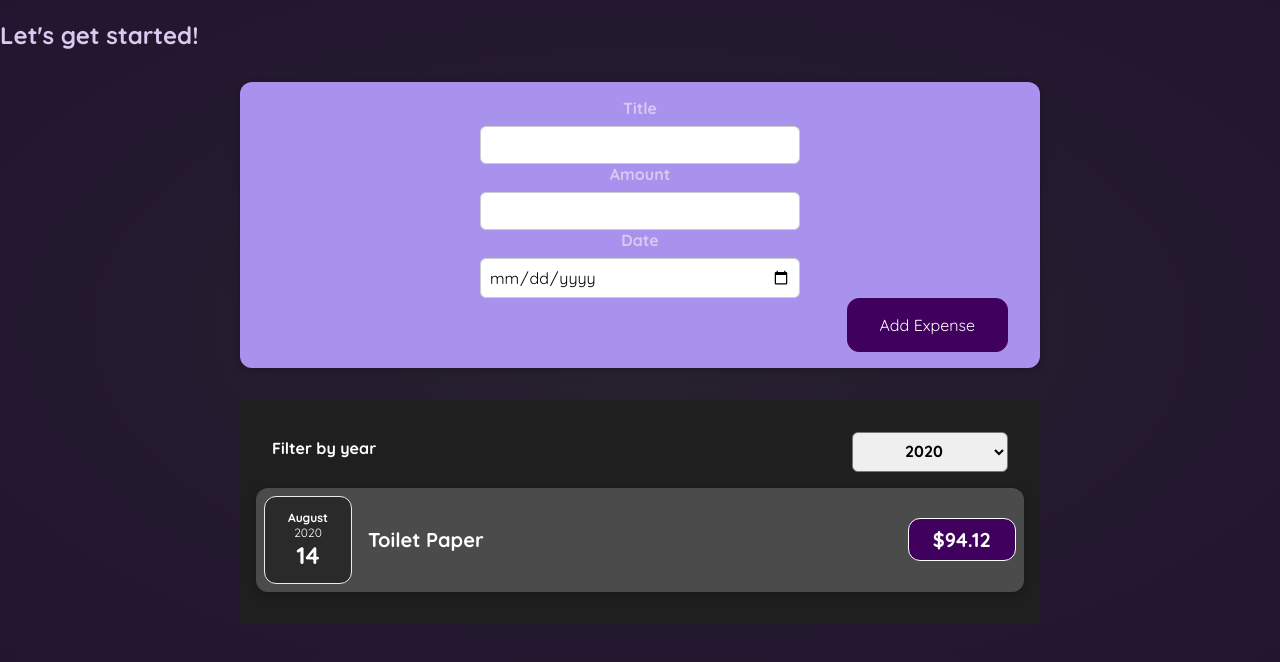
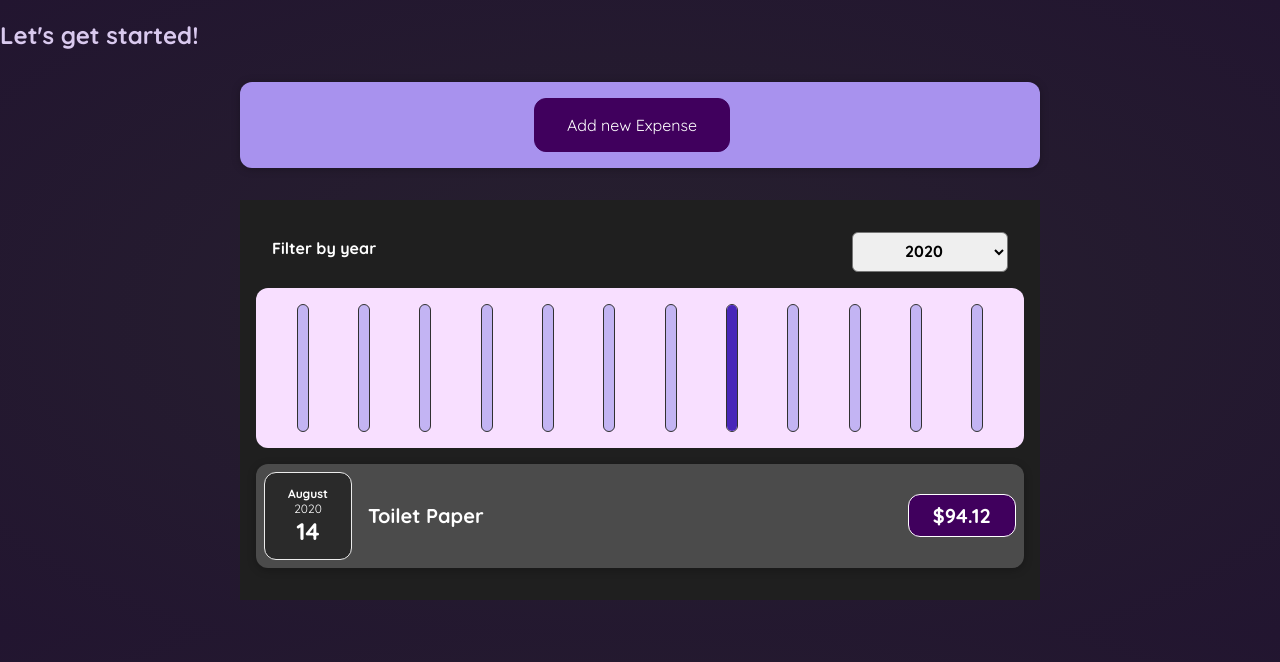
Before and after one commit to rriverr/ReactBasic, a React (Create React App) app in the folder starting/: page / in a window 1280 px wide. Shown: the top 662 px of the page. Built offline with nearby package versions, Linux system fonts and the light colour scheme.

Commit message:
월별 매출 차트 만들기

```diff
--- a/starting/src/components/Expenses.jsx
+++ b/starting/src/components/Expenses.jsx
@@ -3,6 +3,8 @@ import ExpenseItem from "./ExpenseItem";
 import "./css/Expenses.css";
 import Card from "./Card";
 import ExpensesFilter from "./newexpenses/ExpenseFilter";
+import ExpensesList from "./ExpensesList";
+import ExpensesChart from "./ExpensesChart";
 
 const Expenses = (props) => {
   // const expenses = props.data;
@@ -34,6 +36,25 @@ const Expenses = (props) => {
   return (
     <Card className="expenses">
       <ExpensesFilter selected={filteredYear} onFilter={onFilter} />
+      <ExpensesChart expenses={filteredExpenses}/>
+      <ExpensesList data={filteredExpenses}/>
+
+      {/* {expensesContent} */}
+
+      {/* {filteredExpenses.length === 0 && <p>No Expenses found.</p>}
+      {filteredExpenses.length > 0 &&
+        filteredExpenses.map((item, i) => {
+          return (
+            <ExpenseItem
+              key={item.title}
+              id={item.id}
+              title={item.title}
+              amount={item.amount}
+              date={item.date}
+            />
+          );
+        })} */}
+
       {/* {expenses.map((item, i) => {
         if (item.date.getFullYear().toString() === filteredYear) {
           return (
@@ -47,19 +68,7 @@ const Expenses = (props) => {
           );
         }
       })} */}
-      {filteredExpenses.length === 0 && <p>No Expenses found.</p>}
-      {filteredExpenses.length > 0 &&
-        filteredExpenses.map((item, i) => {
-          return (
-            <ExpenseItem
-              key={item.title}
-              id={item.id}
-              title={item.title}
-              amount={item.amount}
-              date={item.date}
-            />
-          );
-        })}
+
       {/* <ExpenseItem
         id={expenses[0].id}
         title={expenses[0].title}
--- /dev/null
+++ b/starting/src/components/ExpensesChart.jsx
@@ -0,0 +1,62 @@
+import React from "react";
+import Chart from "./chart/Chart";
+
+const ExpensesChart = (props) => {
+  const chartDataPoints = [
+    {
+      label: "Jan",
+      value: 0,
+    },
+    {
+      label: "Feb",
+      value: 0,
+    },
+    {
+      label: "Mar",
+      value: 0,
+    },
+    {
+      label: "Apr",
+      value: 0,
+    },
+    {
+      label: "May",
+      value: 0,
+    },
+    {
+      label: "Jun",
+      value: 0,
+    },
+    {
+      label: "Jul",
+      value: 0,
+    },
+    {
+      label: "Aug",
+      value: 0,
+    },
+    {
+      label: "Sep",
+      value: 0,
+    },
+    {
+      label: "Oct",
+      value: 0,
+    },
+    {
+      label: "Nov",
+      value: 0,
+    },
+    {
+      label: "Dec",
+      value: 0,
+    },
+  ];
+  for (const expense of props.expenses) {
+    const expenseMonth = expense.date.getMonth();
+    chartDataPoints[expenseMonth].value += expense.amount;
+  }
+  return <Chart dataPoints={chartDataPoints} />;
+};
+
+export default ExpensesChart;
--- /dev/null
+++ b/starting/src/components/ExpensesList.jsx
@@ -0,0 +1,27 @@
+import React from "react";
+import ExpenseItem from "./ExpenseItem";
+import "./css/ExpensesList.css";
+
+const ExpensesList = (props) => {
+  let expensesContent = <p>No Expenses found.</p>;
+  if (props.data.length === 0) {
+    return <h2 className="expenses-list__fallback"> Found no expenses. </h2>;
+  }
+  return (
+    <ul className="expenses-list">
+      {props.data.map((item, i) => {
+        return (
+          <ExpenseItem
+            key={item.title}
+            id={item.id}
+            title={item.title}
+            amount={item.amount}
+            date={item.date}
+          />
+        );
+      })}
+    </ul>
+  );
+};
+
+export default ExpensesList;
--- /dev/null
+++ b/starting/src/components/chart/Chart.css
@@ -0,0 +1,9 @@
+.chart {
+  padding: 1rem;
+  border-radius: 12px;
+  background-color: #f8dfff;
+  text-align: center;
+  display: flex;
+  justify-content: space-around;
+  height: 10rem;
+}
--- /dev/null
+++ b/starting/src/components/chart/Chart.jsx
@@ -0,0 +1,24 @@
+import React from "react";
+import "./Chart.css";
+import ChartBars from "./ChartBars";
+
+const Chart = (props) => {
+  const dataPointValues = props.dataPoints.map((data) => data.value);
+  const totalMaximum = Math.max(...dataPointValues);
+  return (
+    <div className="chart">
+      {props.dataPoints.map((dataPoint) => {
+        return (
+          <ChartBars
+            key={dataPoint.label}
+            value={dataPoint.value}
+            maxValue={totalMaximum}
+            label={dataPoint.label}
+          />
+        );
+      })}
+    </div>
+  );
+};
+
+export default Chart;
--- /dev/null
+++ b/starting/src/components/chart/ChartBars.css
@@ -0,0 +1,30 @@
+.chart-bar {
+  height: 100%;
+  display: flex;
+  flex-direction: column;
+  align-items: center;
+}
+
+.chart-bar__inner {
+  height: 100%;
+  width: 100%;
+  border: 1px solid #313131;
+  border-radius: 12px;
+  background-color: #c3b4f3;
+  overflow: hidden;
+  display: flex;
+  flex-direction: column;
+  justify-content: flex-end;
+}
+
+.chart-bar__fill {
+  background-color: #4826b9;
+  width: 10px;
+  transition: all 0.3s ease-out;
+}
+
+.chart-bar__label {
+  font-weight: bold;
+  font-size: 0.5rem;
+  text-align: center;
+}
--- /dev/null
+++ b/starting/src/components/chart/ChartBars.jsx
@@ -0,0 +1,23 @@
+import React from "react";
+import "./ChartBars.css";
+
+const ChartBars = (props) => {
+  let barFillHeight = "0%";
+
+  if (props.maxValue > 0) {
+    barFillHeight = Math.round((props.value / props.maxValue) * 100) + "%";
+  }
+  return (
+    <div className="chart-bar">
+      <div className="chart-bar__inner">
+        <div
+          className="chart-bar__fill"
+          style={{ height: barFillHeight }}
+        ></div>
+      </div>
+      <div className="chart-bar__label"></div>
+    </div>
+  );
+};
+
+export default ChartBars;
--- /dev/null
+++ b/starting/src/components/css/ExpensesList.css
@@ -0,0 +1,9 @@
+.expenses-list {
+  list-style: none;
+  padding: 0;
+}
+
+.expenses-list__fallback {
+  color: white;
+  text-align: center;
+}
--- a/starting/src/components/css/NewExpenses.css
+++ b/starting/src/components/css/NewExpenses.css
@@ -10,6 +10,7 @@
 }
 
 .new-expense button {
+  margin: auto;
   font: inherit;
   cursor: pointer;
   padding: 1rem 2rem;
--- a/starting/src/components/newexpenses/ExpenseForm.jsx
+++ b/starting/src/components/newexpenses/ExpenseForm.jsx
@@ -40,7 +40,7 @@ const ExpenseForm = (props) => {
     e.preventDefault();
     const expenseData = {
       title: title,
-      amount: amount,
+      amount: +amount,
       date: new Date(date),
     };
 
@@ -84,6 +84,7 @@ const ExpenseForm = (props) => {
         </div>
       </div>
       <div className="new-expense__actions">
+        <button onClick={() => {props.setOpen(false)}}>Cancle</button>
         <button type="submit">Add Expense</button>
       </div>
     </form>
--- a/starting/src/components/newexpenses/NewExpenses.jsx
+++ b/starting/src/components/newexpenses/NewExpenses.jsx
@@ -1,9 +1,9 @@
 import React from "react";
-import '../css/NewExpenses.css'
+import "../css/NewExpenses.css";
 import ExpenseForm from "./ExpenseForm";
 
-
 const NewExpenses = (props) => {
+  const [open, setOpen] = React.useState(false);
 
   const onSaveExpenseData = (data) => {
     const expenseData = {
@@ -11,13 +11,21 @@ const NewExpenses = (props) => {
       id: Math.random().toString(),
     };
     props.onAddExpense(expenseData);
-  }
+  };
+
+  const btnHandler = () => {
+    setOpen(true);
+  };
 
   return (
     <div className="new-expense">
-      <ExpenseForm onSaveExpenseData={onSaveExpenseData}/>
+      {open ? (
+        <ExpenseForm onSaveExpenseData={onSaveExpenseData} setOpen={setOpen}/>
+      ) : (
+        <button onClick={btnHandler}>Add new Expense</button>
+      )}
     </div>
   );
-}
+};
 
 export default NewExpenses;
```
Also changed, not shown: 2 other files (tests, documents, lock files or other folders).
